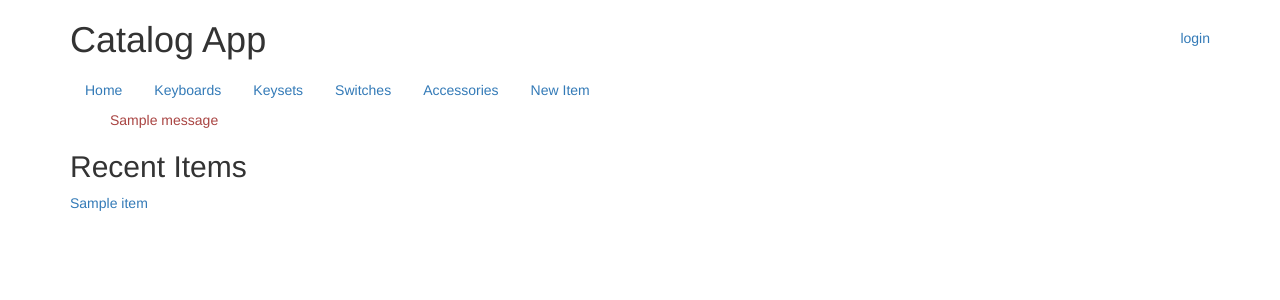
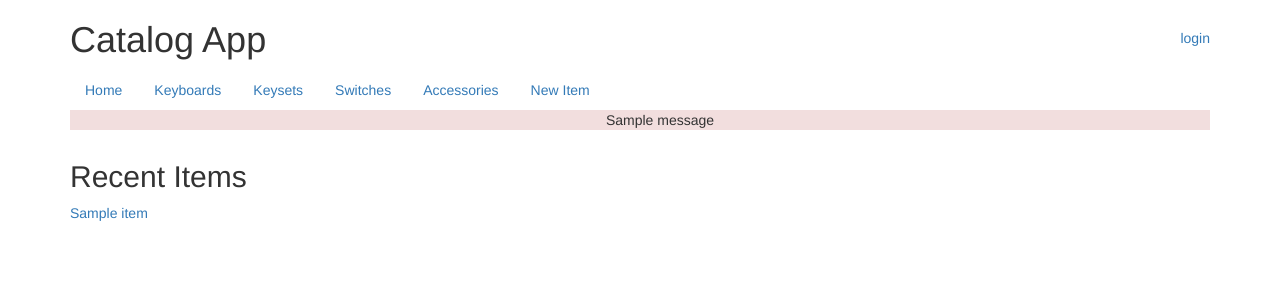
Before and after one commit to nicholassavini/Item-Catalog, a Flask app: page / in a window 1280 px wide. Shown: the top 300 px of the page. Run offline with Flask 2, Linux system fonts and the light colour scheme; tables that the repository leaves empty hold one stand-in row (values such as "Sample post"); one stand-in notice (Sample message) is shown; some libraries are stand-ins or nearby versions.

Commit message:
Tweak styling on flashes for error messages

```diff
--- a/templates/base.html
+++ b/templates/base.html
@@ -53,15 +53,19 @@
                 <a href="{{url_for('create_item')}}">New Item</a>
             </li>
         </ul>
+        <div class="row">
+            <div class="col-md-12">
                 {% with messages = get_flashed_messages() %}
                     {% if messages %}
-                <ul class="errors">
+                        <ul class="bg-danger errors">
                         {% for message in messages %}
-                    <li class="text-danger">{{ message }}</li>
+                            <li class="text-center">{{ message }}</li>
                         {% endfor %}
                         </ul>
                     {% endif %}
                 {% endwith %}
+            </div>
+        </div>
         {% block content %}
         {% endblock %}
     </div>
```
Lines whose indentation alone changed are shown as unchanged.
